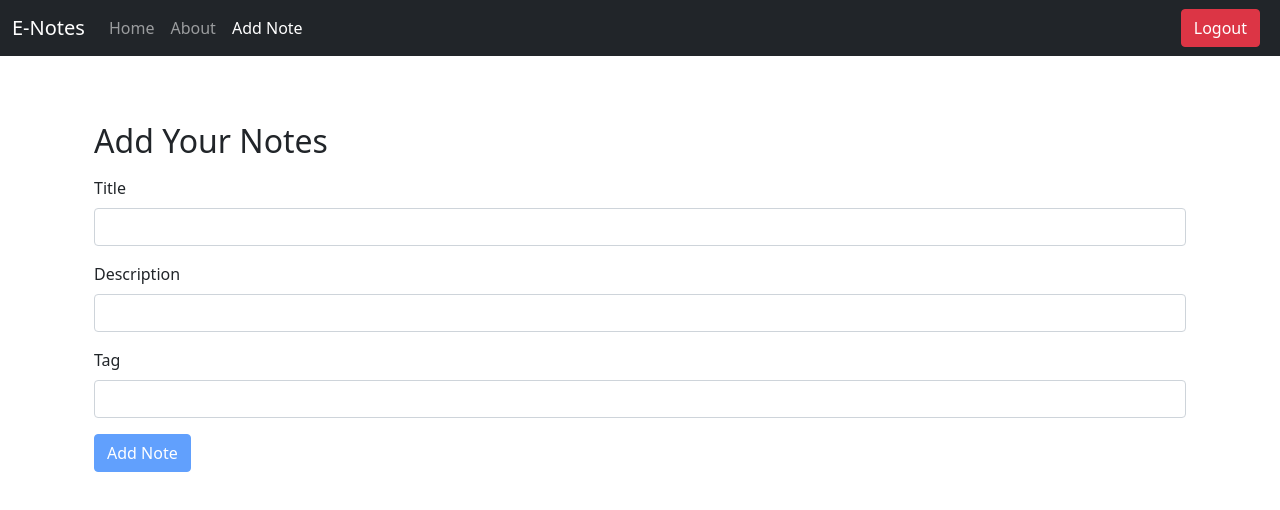
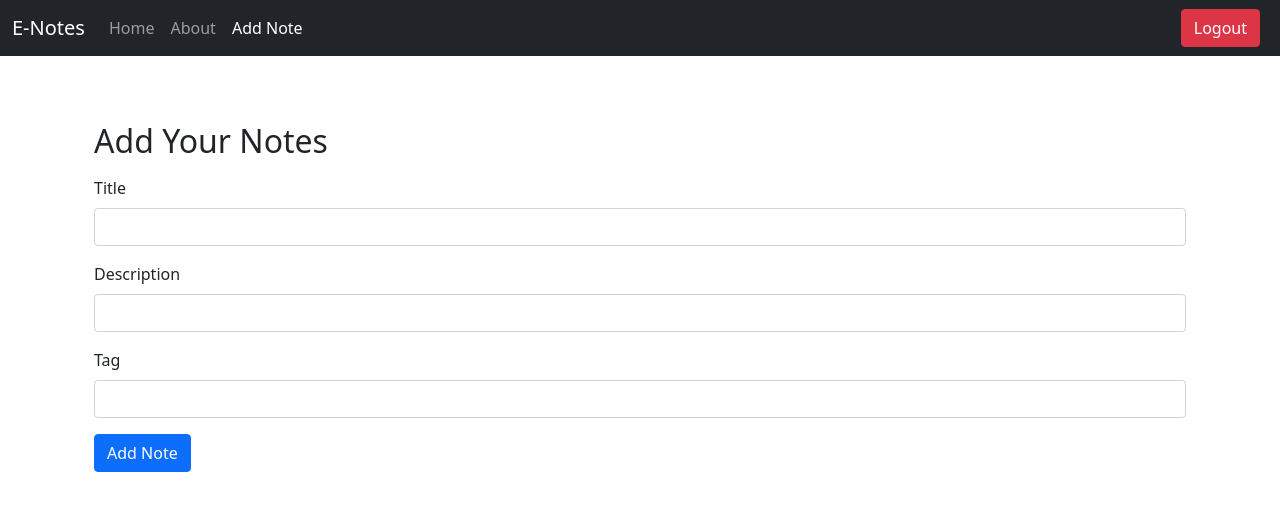
Before and after one commit to partha6686/E-Notes-frontend, a React (Create React App) app: page /add-note in a window 1280 px wide. Shown: the top 510 px of the page. Built offline with nearby package versions, Linux system fonts and the light colour scheme; sample sign-in values are in the browser's storage.

Commit message:
Bug Fix: fix 404 bad request alerts

```diff
--- a/src/components/AddNote.js
+++ b/src/components/AddNote.js
@@ -18,9 +18,15 @@ const AddNote = (props) => {
         }
         // eslint-disable-next-line
     }, [])
-    const handleSubmit = (e) => {
-        addNote(newNote.title,newNote.description,newNote.tag===''?'default':newNote.tag);
-        props.showAlert("Added Note Successfully","success");
+    const handleSubmit = async (e) => {
+        const json = await addNote(newNote.title,newNote.description,newNote.tag===''?'default':newNote.tag);
+        // console.log(json);
+        if(!json.errors){
+            props.showAlert("Added Note Successfully","success");
+        }else{
+            props.showAlert(json.errors.msg?json.errors.msg:json.errors,"danger");
+            e.preventDefault();
+        }
     }
     const handleChange = (e) => {
         setNewNote({...newNote, [e.target.name]: e.target.value });
@@ -41,7 +47,7 @@ const AddNote = (props) => {
                     <label htmlFor="tag" className="form-label">Tag</label>
                     <input type="text" className="form-control" onChange={handleChange} id="tag" name="tag" value={newNote.tag} aria-describedby="tag"/>
                 </div>
-                <Link to="/" type="submit" className={newNote.title.length<3 || newNote.description.length<5 ? "btn btn-primary disabled": "btn btn-primary " } onClick={handleSubmit}>Add Note</Link>
+                <Link to="/" type="submit" className="btn btn-primary" onClick={handleSubmit}>Add Note</Link>
             </form>
         </div>
     )
--- a/src/components/Login.js
+++ b/src/components/Login.js
@@ -30,7 +30,7 @@ const Login = (props) => {
             history.push('/');
             props.showAlert("Logged in Successfully","success");
         }else{
-            props.showAlert(json.errors,"danger");
+            props.showAlert(json.errors.msg?json.errors.msg:json.errors,"danger");
             // alert(json.errors);
         }
     }
@@ -40,7 +40,7 @@ const Login = (props) => {
 
     return (
         <div className="container col-md-6 my-3">
-            <h2 class="text-center my-3">Login</h2>
+            <h2 className="text-center my-3">Login</h2>
             <form className="mt-3" onSubmit={handleSubmit} >
                 <div className="mb-3">
                     <label htmlFor="email" className="form-label">Email address</label>
--- a/src/components/SignUp.js
+++ b/src/components/SignUp.js
@@ -36,28 +36,28 @@ const SignUp = (props) => {
             history.push('/');
             props.showAlert("Sign up Successful","success");
         }else{
-            props.showAlert(json.errors,"danger");
+            props.showAlert(json.errors.msg?json.errors.msg:json.errors,"danger");
         }
     }
     return (
         <div className="container col-md-6 my-3">
-            <h2 class="text-center my-3">SignUp</h2>
+            <h2 className="text-center my-3">SignUp</h2>
            <form className="mt-3" onSubmit={handleSubmit}>
                 <div className="mb-3">
                     <label htmlFor="name" className="form-label">Name</label>
-                    <input type="text" className="form-control" id="name" name='name' onChange={handleChange} aria-describedby="emailHelp" required/>
+                    <input type="text" className="form-control" id="name" name='name' onChange={handleChange} aria-describedby="emailHelp" />
                 </div>
                 <div className="mb-3">
                     <label htmlFor="email" className="form-label">Email address</label>
-                    <input type="email" className="form-control" id="email" name='email' onChange={handleChange} aria-describedby="emailHelp" required/>
+                    <input type="email" className="form-control" id="email" name='email' onChange={handleChange} aria-describedby="emailHelp" />
                 </div>
                 <div className="mb-3">
                     <label htmlFor="password" className="form-label">Password</label>
-                    <input type="password" className="form-control" id="password" name="password" onChange={handleChange} required/>
+                    <input type="password" className="form-control" id="password" name="password" onChange={handleChange} />
                 </div>
                 <div className="mb-3">
                     <label htmlFor="cpassword" className="form-label">Confirm Password</label>
-                    <input type="password" className="form-control" id="cpassword" name="cpassword" onChange={handleChange} required/>
+                    <input type="password" className="form-control" id="cpassword" name="cpassword" onChange={handleChange} />
                 </div>
                 <button type="submit" className="btn btn-primary">Submit</button>
             </form>
--- a/src/context/notes/NoteState.js
+++ b/src/context/notes/NoteState.js
@@ -19,7 +19,6 @@ const NoteState = (props)=>{
       setNotes(json);
     }
 
-
     //* Add a Note
     const addNote = async (title, description, tag)=>{
       //* API Calls
@@ -37,6 +36,7 @@ const NoteState = (props)=>{
       if(json.status===200){
         setNotes(notes.concat(json)); //push updates whereas concat returns a new array
       }
+      return json;
     }
 
     //* Delete a Note
```
